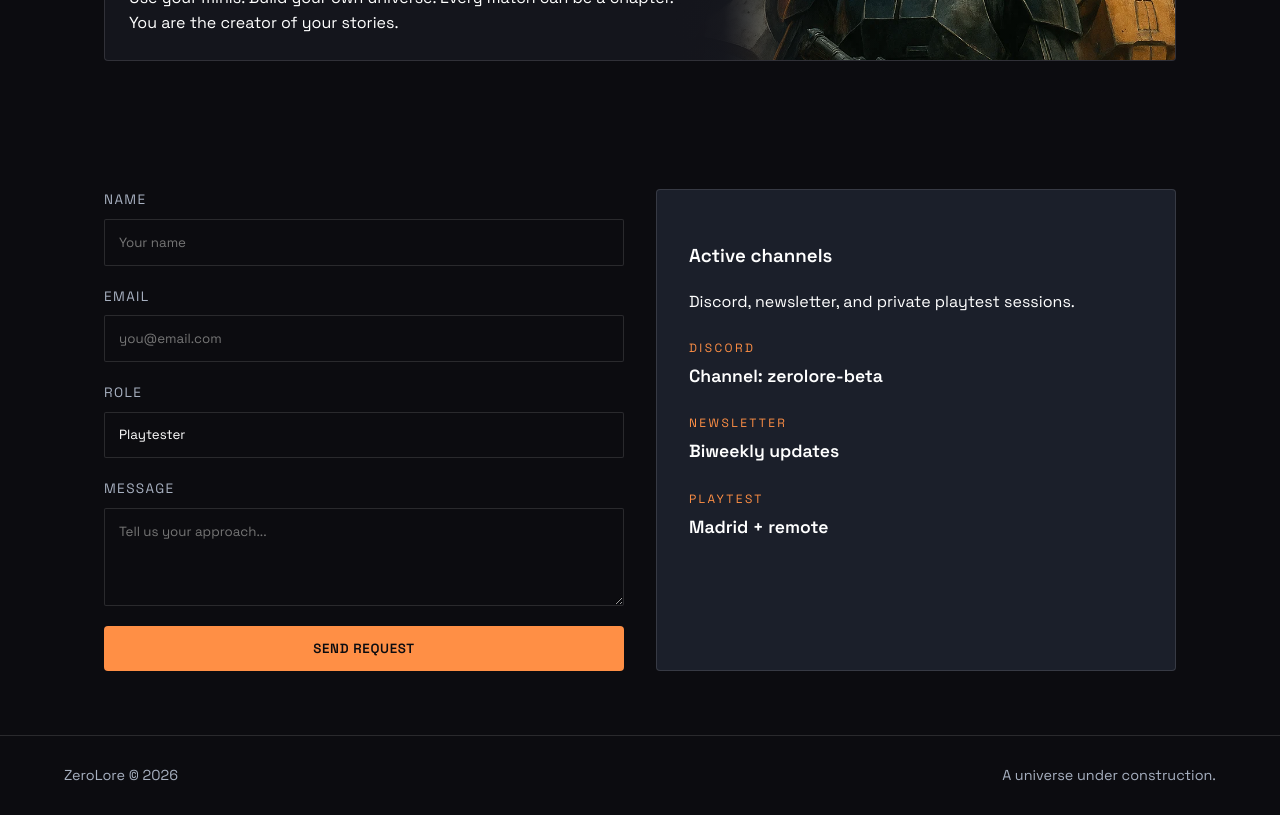
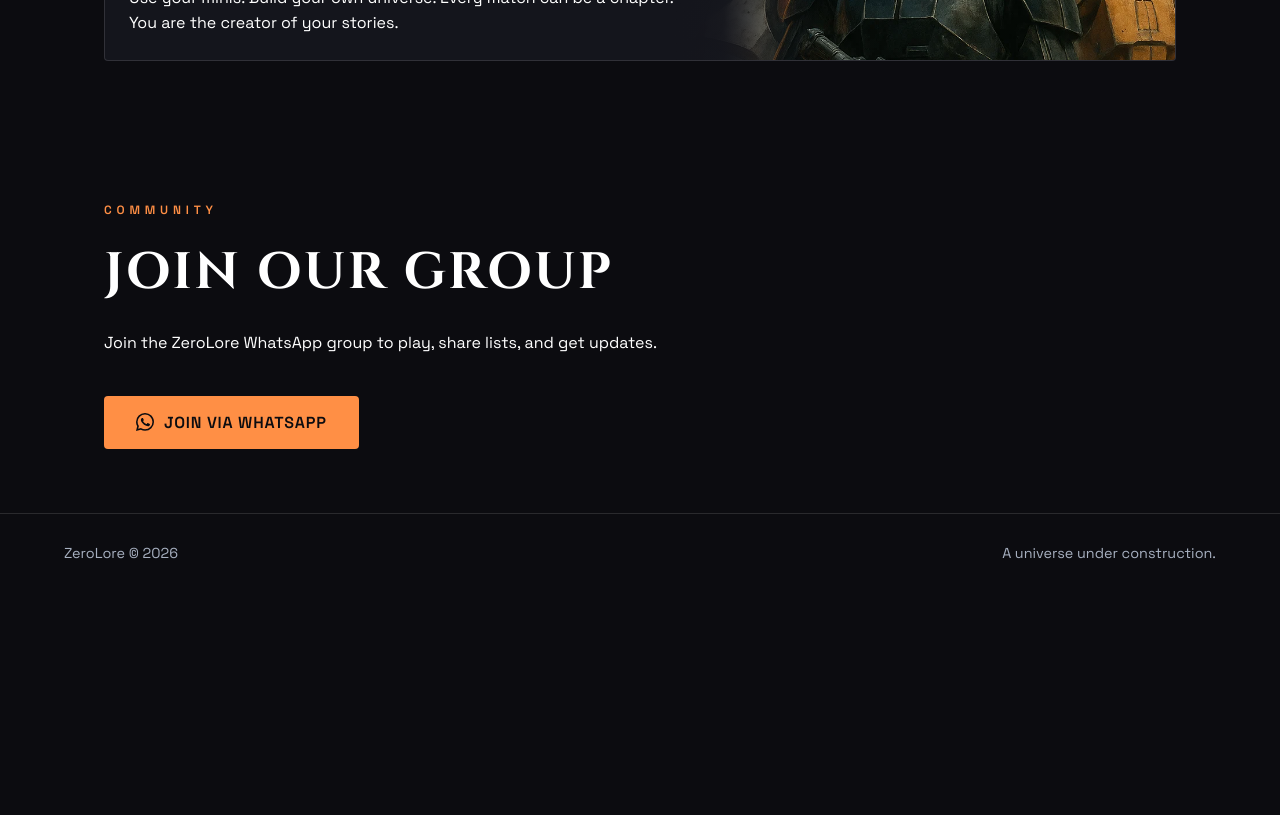
Before and after one commit to Alvidi/zerloreweb, a React (Vite) app: page / in a window 1280 px wide. Shown: the part 1740-2555 px from the top of the page. After the commit the page ends 2333 px from the top, so only its background shows below. Built offline with nearby package versions, Linux system fonts and the light colour scheme.

Commit message:
Refine home CTA, fix copy, and improve generator switching performance

```diff
--- a/src/App.css
+++ b/src/App.css
@@ -267,6 +267,17 @@
   margin-bottom: 28px;
 }
 
+.cta-actions {
+  justify-content: flex-start;
+  margin-bottom: 0;
+}
+
+.whatsapp-button {
+  display: inline-flex;
+  align-items: center;
+  gap: 10px;
+}
+
 button {
   border: 0;
   cursor: pointer;
@@ -447,7 +458,7 @@
 }
 
 .section.cta {
-  text-align: center;
+  text-align: left;
 }
 
 .section.manifesto {
--- a/src/i18n/translations.js
+++ b/src/i18n/translations.js
@@ -6,37 +6,37 @@
       generator: 'Generador',
     },
     footer: {
-      tagline: 'Un universo en construccion.',
+      tagline: 'Un universo en construcción.',
     },
     rules: {
       eyebrow: 'Reglamento',
-      title: 'Un sistema rapido, brutal y cinematografico.',
-      intro: 'ZeroLore utiliza un sistema de activaciones alternas y combate simultaneo para mantener la tension en cada segundo.',
-      index: 'Indice',
+      title: 'Un sistema rápido, brutal y cinematográfico.',
+      intro: 'ZeroLore utiliza un sistema de activaciones alternas y combate simultáneo para mantener la tensión en cada segundo.',
+      index: 'Índice',
       searchPlaceholder: 'Buscar en el reglamento...',
       results: 'resultados',
-      fullIndex: 'Indice completo',
+      fullIndex: 'Índice completo',
       clear: 'Limpiar',
       noMatches: 'Sin coincidencias',
       backToTop: 'Subir arriba',
-      sectionFallback: 'Seccion',
+      sectionFallback: 'Sección',
     },
     generator: {
-      eyebrow: 'Generador de ejercitos',
+      eyebrow: 'Generador de ejércitos',
       title: 'Construye tu roster.',
-      subtitle: 'Elige faccion, configura unidades y genera listas por valor objetivo.',
-      modeCreate: 'Crear Ejercito',
+      subtitle: 'Elige facción, configura unidades y genera listas por valor objetivo.',
+      modeCreate: 'Crear ejército',
       modeRandom: 'Aleatorio',
-      emptyNoFactions: 'No hay facciones cargadas todavia.',
+      emptyNoFactions: 'No hay facciones cargadas todavía.',
       gameMode: 'Modo de juego',
       skirmish: 'Escaramuza',
       squad: 'Escuadra',
-      faction: 'Faccion',
-      passives: 'Pasivas de faccion',
+      faction: 'Facción',
+      passives: 'Pasivas de facción',
       doctrines: 'Doctrinas',
-      add: 'Anadir',
+      add: 'Añadir',
       remove: 'Quitar',
-      noDoctrinesAdded: 'No hay doctrinas anadidas.',
+      noDoctrinesAdded: 'No hay doctrinas añadidas.',
       createSquad: 'Crear escuadra',
       configure: 'Configurar',
       valueUnit: 'valor',
@@ -49,12 +49,12 @@
       none: 'Ninguna',
       randomFaction: 'Aleatoria',
       generate: 'Generar',
-      currentArmy: 'Ejercito actual',
-      noFaction: 'Sin faccion',
-      resetArmy: 'Resetear ejercito',
+      currentArmy: 'Ejército actual',
+      noFaction: 'Sin facción',
+      resetArmy: 'Reiniciar ejército',
       downloadPdf: 'Descargar PDF',
-      noUnitsYet: 'No hay unidades anadidas aun.',
-      size: 'Tamano',
+      noUnitsYet: 'No hay unidades añadidas aún.',
+      size: 'Tamaño',
       squadLabel: 'Escuadra',
       weapons: 'Armas',
       unit: 'Unidad',
@@ -62,16 +62,16 @@
       melee: 'Melee',
       edit: 'Editar',
       delete: 'Eliminar',
-      doctrineModalTitle: 'Anadir doctrina de mando',
+      doctrineModalTitle: 'Añadir doctrina de mando',
       close: 'Cerrar',
-      noDoctrinesAvailable: 'Ya has anadido todas las doctrinas disponibles.',
+      noDoctrinesAvailable: 'Ya has añadido todas las doctrinas disponibles.',
       configureUnit: 'Configurar unidad',
-      squadSize: 'Tamano de escuadra',
-      perMiniCustomize: 'Personaliza cada mini segun el tamano elegido.',
+      squadSize: 'Tamaño de escuadra',
+      perMiniCustomize: 'Personaliza cada mini según el tamaño elegido.',
       shootingWeapons: 'Armas de disparo',
-      selection: 'Seleccion',
+      selection: 'Selección',
       meleeWeapon: 'Arma cuerpo a cuerpo',
-      squadSizeInline: 'Escuadra (tamano {size})',
+      squadSizeInline: 'Escuadra (tamaño {size})',
       shootingSlot: 'Disparo {index}',
       totalUnit: 'Total unidad',
       confirm: 'Confirmar',
@@ -79,15 +79,15 @@
       weaponAtq: 'Atq',
       weaponDist: 'Dist',
       weaponImp: 'Imp',
-      weaponDamage: 'Dano',
-      weaponCrit: 'Critico',
+      weaponDamage: 'Daño',
+      weaponCrit: 'Crítico',
       weaponSkills: 'Habilidades',
       weaponValue: '+Valor',
-      pendingDescription: 'Descripcion pendiente.',
+      pendingDescription: 'Descripción pendiente.',
       noWeaponsAvailable: 'Sin armas disponibles.',
       roster: 'ROSTER',
       units: 'Unidades',
-      page: 'Pagina',
+      page: 'Página',
     },
     home: {
       hero: {
@@ -100,28 +100,34 @@
       },
       scales: {
         eyebrow: 'Escalas de juego',
-        title: 'Tus minis. Tus reglas. Tu historia.',
+        title: 'Diseña cada batalla a tu manera.',
       },
       cards: {
-        easyTitle: 'Facil de jugar',
-        easyText1: 'ZeroLore esta disenado para que puedas empezar en poco tiempo.',
+        easyTitle: 'Fácil de jugar',
+        easyText1: 'ZeroLore está diseñado para que puedas empezar en poco tiempo.',
         easyText2: 'Reglas claras.',
         easyText3: 'Estructura coherente.',
         easyText4: 'Sin necesidad de memorizar decenas de excepciones ni consultar el manual cada turno.',
-        easyText5: 'Aprender es rapido.',
+        easyText5: 'Aprender es rápido.',
         easyText6: 'Jugar es fluido.',
         battleTitle: 'Escaramuzas o grandes batallas',
-        battleText1: 'Pocas miniaturas y partidas rapidas?',
+        battleText1: '¿Pocas miniaturas y partidas rápidas?',
         battleMode1: 'Modo escaramuza.',
-        battleText2: 'Grandes enfrentamientos con muchas unidades?',
+        battleText2: '¿Grandes enfrentamientos con muchas unidades?',
         battleMode2: 'Modo escuadras.',
         battleText3: 'El mismo reglamento funciona en ambas escalas, sin duplicar reglas ni complicar el sistema.',
         storiesTitle: 'Crea tus propias historias',
         storiesText1: 'ZeroLore no te impone un mundo ni un canon cerrado.',
         storiesText2:
-          'Te ofrece facciones genericas con estilos de juego distintos para que adaptes tus miniaturas al enfoque que prefieras: mas tactico, mas agresivo, mas resistente o mas estrategico.',
+          'Te ofrece facciones genéricas con estilos de juego distintos para que adaptes tus miniaturas al enfoque que prefieras: más táctico, más agresivo, más resistente o más estratégico.',
         storiesText3:
-          'Usa tus minis. Construye tu propio universo. Cada partida puede ser un capitulo. Tu eres el creador de tus historias.',
+          'Usa tus minis. Construye tu propio universo. Cada partida puede ser un capítulo. Tú eres el creador de tus historias.',
+      },
+      join: {
+        eyebrow: 'Comunidad',
+        title: 'Únete a nuestro grupo',
+        subtitle: 'Entra al WhatsApp de ZeroLore y juega, comparte listas y recibe novedades.',
+        button: 'Únete por WhatsApp',
       },
       contact: {
         name: 'Nombre',
@@ -131,10 +137,10 @@
         role: 'Rol',
         rolePlaytester: 'Playtester',
         roleConcept: 'Artista conceptual',
-        roleNarrative: 'Diseno narrativo',
+        roleNarrative: 'Diseño narrativo',
         roleOther: 'Otro',
         message: 'Mensaje',
-        messagePlaceholder: 'Cuentanos tu enfoque...',
+        messagePlaceholder: 'Cuéntanos tu enfoque...',
         submit: 'Enviar solicitud',
         channelsTitle: 'Canales activos',
         channelsText: 'Discord, newsletter y sesiones privadas de prueba.',
@@ -248,7 +254,7 @@
       },
       scales: {
         eyebrow: 'Game scales',
-        title: 'Your minis. Your rules. Your story.',
+        title: 'Design every battle your way.',
       },
       cards: {
         easyTitle: 'Easy to play',
@@ -270,6 +276,12 @@
           'It offers generic factions with different play styles so you can adapt your miniatures to your preferred approach: more tactical, more aggressive, more resilient, or more strategic.',
         storiesText3:
           'Use your minis. Build your own universe. Every match can be a chapter. You are the creator of your stories.',
+      },
+      join: {
+        eyebrow: 'Community',
+        title: 'Join our group',
+        subtitle: 'Join the ZeroLore WhatsApp group to play, share lists, and get updates.',
+        button: 'Join via WhatsApp',
       },
       contact: {
         name: 'Name',
--- a/src/pages/Home.jsx
+++ b/src/pages/Home.jsx
@@ -7,6 +7,7 @@
 function Home() {
   const navigate = useNavigate()
   const { t } = useI18n()
+  const whatsappUrl = 'https://wa.me/'
 
   return (
     <>
@@ -95,52 +96,24 @@
         </div>
       </section>
 
-      <section className="section contact" id="contacto">
-        <div className="contact-grid reveal">
-          <form className="contact-form">
-            <label>
-              {t('home.contact.name')}
-              <input type="text" placeholder={t('home.contact.namePlaceholder')} />
-            </label>
-            <label>
-              {t('home.contact.email')}
-              <input type="email" placeholder={t('home.contact.emailPlaceholder')} />
-            </label>
-            <label>
-              {t('home.contact.role')}
-              <select>
-                <option>{t('home.contact.rolePlaytester')}</option>
-                <option>{t('home.contact.roleConcept')}</option>
-                <option>{t('home.contact.roleNarrative')}</option>
-                <option>{t('home.contact.roleOther')}</option>
-              </select>
-            </label>
-            <label>
-              {t('home.contact.message')}
-              <textarea rows="4" placeholder={t('home.contact.messagePlaceholder')} />
-            </label>
-            <button className="primary" type="submit">
-              {t('home.contact.submit')}
-            </button>
-          </form>
-          <div className="contact-panel">
-            <h3>{t('home.contact.channelsTitle')}</h3>
-            <p>{t('home.contact.channelsText')}</p>
-            <div className="contact-list">
-              <div>
-                <span>{t('home.contact.discord')}</span>
-                <strong>{t('home.contact.discordChannel')}</strong>
-              </div>
-              <div>
-                <span>{t('home.contact.newsletter')}</span>
-                <strong>{t('home.contact.newsletterFrequency')}</strong>
-              </div>
-              <div>
-                <span>{t('home.contact.playtest')}</span>
-                <strong>{t('home.contact.playtestMode')}</strong>
-              </div>
-            </div>
-          </div>
+      <section className="section cta" id="contacto">
+        <div className="section-head reveal">
+          <p className="eyebrow">{t('home.join.eyebrow')}</p>
+          <h2>{t('home.join.title')}</h2>
+          <p>{t('home.join.subtitle')}</p>
+        </div>
+        <div className="hero-actions cta-actions reveal">
+          <a
+            className="primary whatsapp-button"
+            href={whatsappUrl}
+            target="_blank"
+            rel="noreferrer"
+          >
+            <svg viewBox="0 0 24 24" width="18" height="18" fill="currentColor" aria-hidden="true">
+              <path d="M20.52 3.48A11.85 11.85 0 0 0 12.06 0 11.94 11.94 0 0 0 0 11.88c0 2.1.54 4.14 1.56 5.94L0 24l6.33-1.62a12.1 12.1 0 0 0 5.73 1.44h.06A11.94 11.94 0 0 0 24 11.94c0-3.18-1.26-6.18-3.48-8.46ZM12.12 21.78h-.06a9.87 9.87 0 0 1-5.04-1.38l-.36-.24-3.78.96 1.02-3.66-.24-.36a9.93 9.93 0 0 1-1.56-5.28A9.9 9.9 0 0 1 12.06 1.98c2.64 0 5.1 1.02 6.96 2.88a9.8 9.8 0 0 1 2.88 6.96 9.92 9.92 0 0 1-9.78 9.96Zm5.46-7.44c-.3-.18-1.74-.84-2.04-.96-.24-.12-.42-.18-.6.12s-.66.84-.84 1.02c-.18.18-.3.18-.6.06-.3-.18-1.26-.48-2.4-1.5a8.82 8.82 0 0 1-1.62-1.98c-.18-.3 0-.48.12-.6.12-.12.3-.3.42-.48s.18-.3.3-.48c.06-.18 0-.36-.06-.48-.06-.18-.6-1.5-.84-2.04-.18-.54-.42-.48-.6-.48h-.54a1.03 1.03 0 0 0-.78.36c-.3.3-1.02 1.02-1.02 2.46s1.08 2.82 1.2 3c.18.18 2.1 3.18 5.04 4.44.72.3 1.32.54 1.74.66.72.24 1.38.18 1.92.12.6-.12 1.74-.72 1.98-1.38.24-.72.24-1.32.18-1.44-.06-.12-.24-.18-.54-.36Z" />
+            </svg>
+            <span>{t('home.join.button')}</span>
+          </a>
         </div>
       </section>
     </>
```
Also changed, not shown: src/pages/Generador.jsx (+21 -8 lines).
